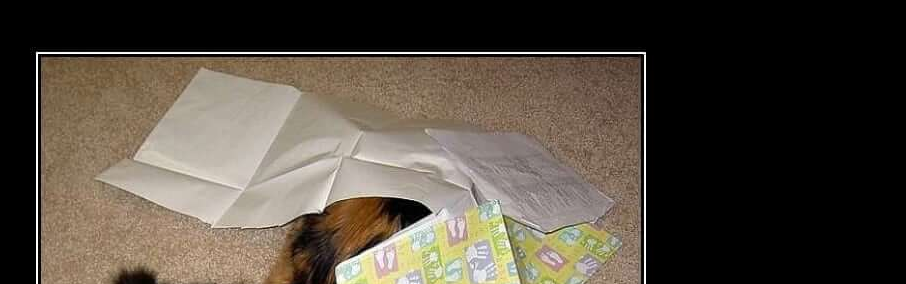
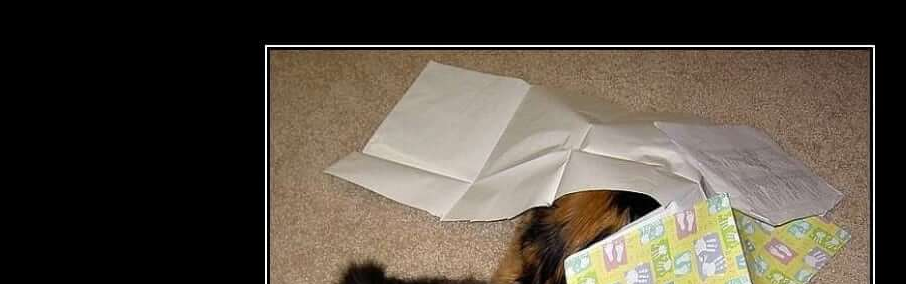
Before and after one commit to Mk1A-Falcon/mk1a.xyz, a plain HTML site: page 404.html in a window 1280 px wide. Shown: the part 73-357 px from the top of the page, without its empty margins (299-1205 px from the left). Drawn offline with Linux system fonts and the light colour scheme.

Commit message:
Uhh fixed ratio

```diff
--- a/CSS/404.css
+++ b/CSS/404.css
@@ -1,6 +1,14 @@
 body{
   background-color: black;
   text-align: center;
+  background-size: 100% 100%;
+  background-repeat: no-repeat;
+  background-position: center;
+  min-height: 100vh;
+  display: flex;
+  justify-content: center;
+  align-items: center;
+  margin: 0 0 0 0;
 }
 
 p{
```
